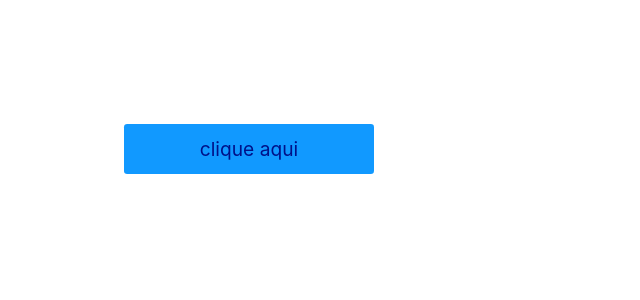
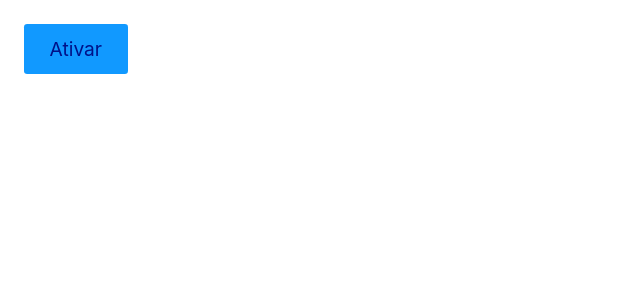
Before and after one commit to PauloMarolla/Curso-Origamid-React-Completo, a React (Create React App) app: page / in a window 1280 px wide. Shown: the top 300 px of the page, without its empty margins (0-640 px from the left). Built offline with nearby package versions, Linux system fonts and the light colour scheme.

Commit message:
React lazy e suspense

```diff
--- a/package.json
+++ b/package.json
@@ -7,6 +7,7 @@
     "@testing-library/react": "^9.3.2",
     "@testing-library/user-event": "^7.1.2",
     "history": "^5.0.0",
+    "jquery": "^3.5.1",
     "react": "^16.13.1",
     "react-dom": "^16.13.1",
     "react-router-dom": "^6.0.0-beta.0",
--- a/src/App.js
+++ b/src/App.js
@@ -1,10 +1,19 @@
 import React from 'react';
-import Button from './Button';
+//import no formato lazy
+const Contato = React.lazy(() => import('./Contato'));
 
 const App = () => {
+  const [ativo, setAtivo] = React.useState(false);
+
   return (
     <>
-      <Button width={500} />
+      {/* chamar o suspense com o fallback  */}
+      {ativo && (
+        <React.Suspense fallback={<div>carregando...</div>}>
+          <Contato />
+        </React.Suspense>
+      )}
+      <button onClick={() => setAtivo(true)}>Ativar</button>
     </>
   );
 };
--- a/src/Button.js
+++ /dev/null
@@ -1,25 +0,0 @@
-import React from 'react';
-import PropTypes from 'prop-types';
-//importa o proptypes
-
-const Button = (props) => {
-  return (
-    <button
-      style={{ width: `${props.width / 2}px`, margin: `${props.margin}` }}
-    >
-      clique aqui
-    </button>
-  );
-};
-
-//caso queira que algum valor seja padrao
-Button.defaultProps = {
-  margin: '100px',
-};
-//define as propriedades, number, string e etc, e tbm se é required
-Button.propTypes = {
-  width: PropTypes.number.isRequired,
-  margin: PropTypes.string,
-};
-
-export default Button;
--- /dev/null
+++ b/src/Contato.js
@@ -0,0 +1,8 @@
+import React from 'react';
+import $ from 'jquery';
+
+const Contato = () => {
+  return <div>Contato</div>;
+};
+
+export default Contato;
```
Also changed, not shown: 1 other file (tests, documents, lock files or other folders).
